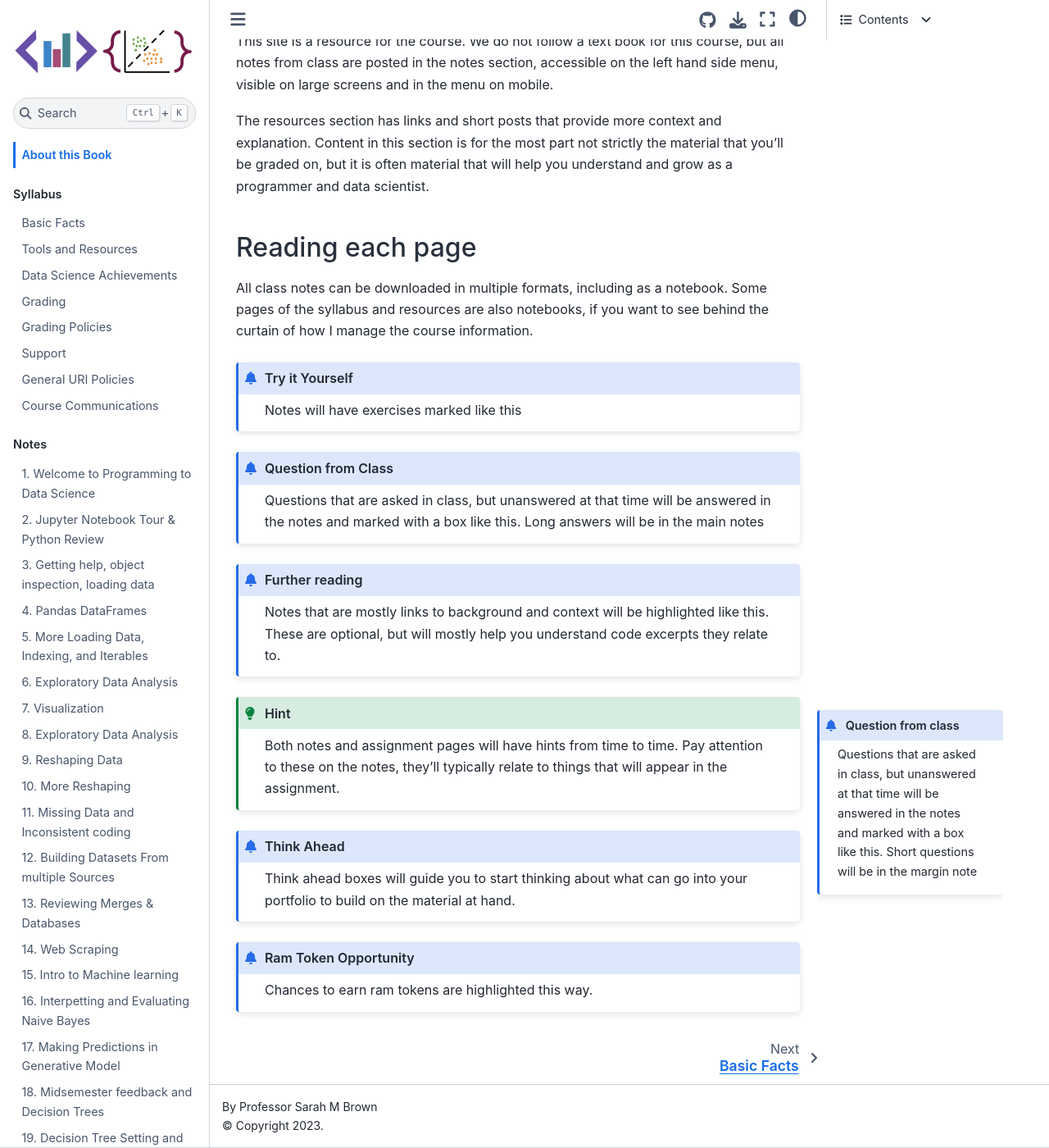
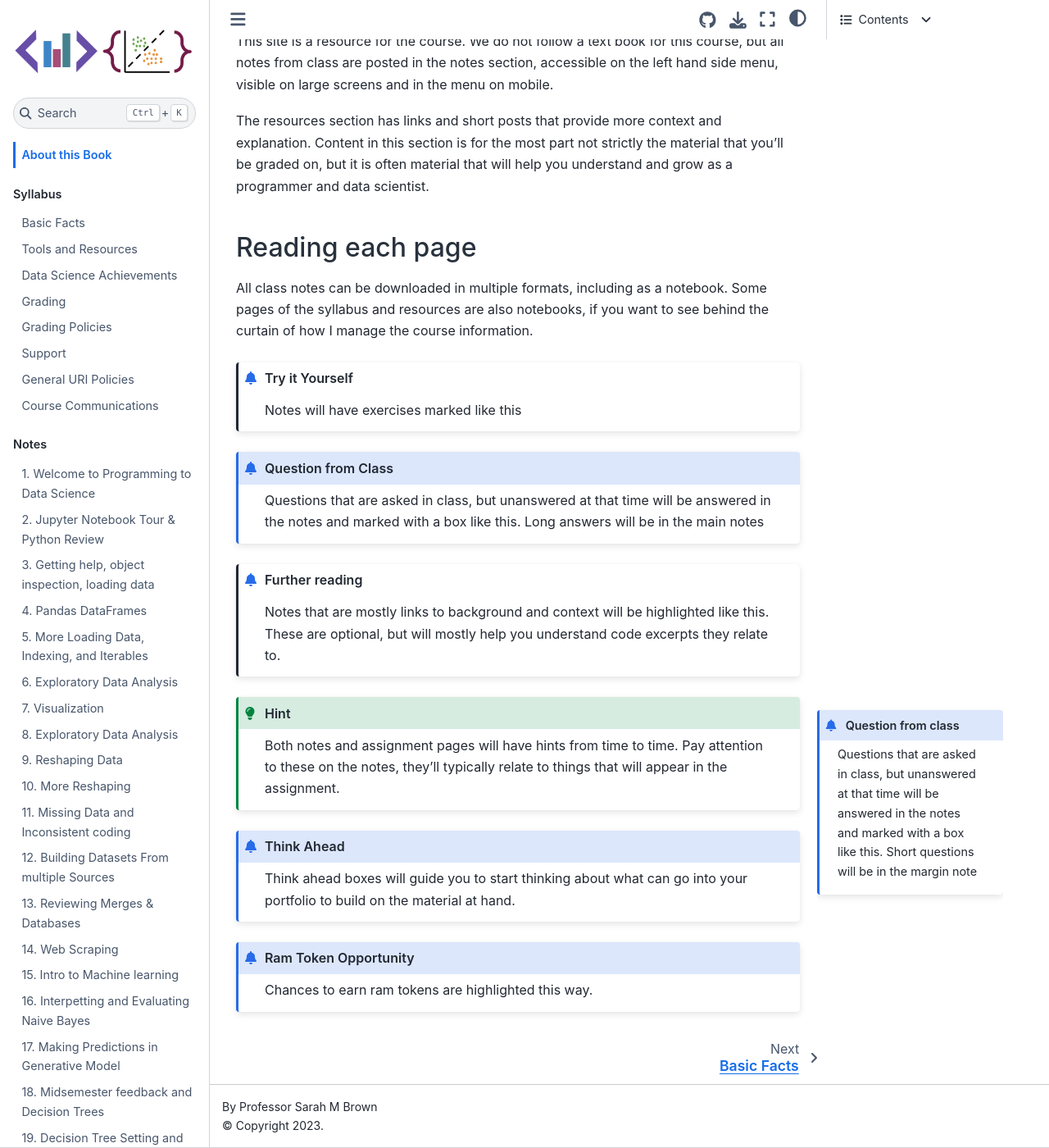
Before and after one commit to rhodyprog4ds/BrownFall21, a Jupyter Book: the page built from index.md, in a window 1280 px wide and 1400 px high, scrolled down 590 px. Shown: the whole window at 82% size. Built offline with Jupyter Book 1.0.4 settings and Sphinx 7.4.7 and the Sphinx Book theme 1.1.4, drawn with Linux system fonts in a browser that asks for light colours; pages that are not in the unit, such as notebooks, are missing from menus.

Commit message:
Update course_admonitions.css

```diff
--- a/_static/course_admonitions.css
+++ b/_static/course_admonitions.css
@@ -1,7 +1,7 @@
-.admonition-try-it-yourself {
+div.admonition-try-it-yourself {
     border-left-color: rgba(var(--pst-color-info), 1);
 }
-.admonition-try-it-yourself .admonition-title {
+div.admonition-try-it-yourself .admonition-title {
     background-color: rgba(var(--pst-color-info), .1)
 }
 .admonition-try-it-yourself .admonition-title:before {
@@ -10,10 +10,10 @@
 }
 
 
-.admonition-further-reading {
+div.admonition-further-reading {
     border-left-color: rgba(var(--pst-color-info), 1);
 }
-.admonition-further-reading .admonition-title {
+div.admonition-further-reading .admonition-title {
     background-color: rgba(var(--pst-color-info), .1)
 }
 .admonition-further-reading .admonition-title:before {
```
